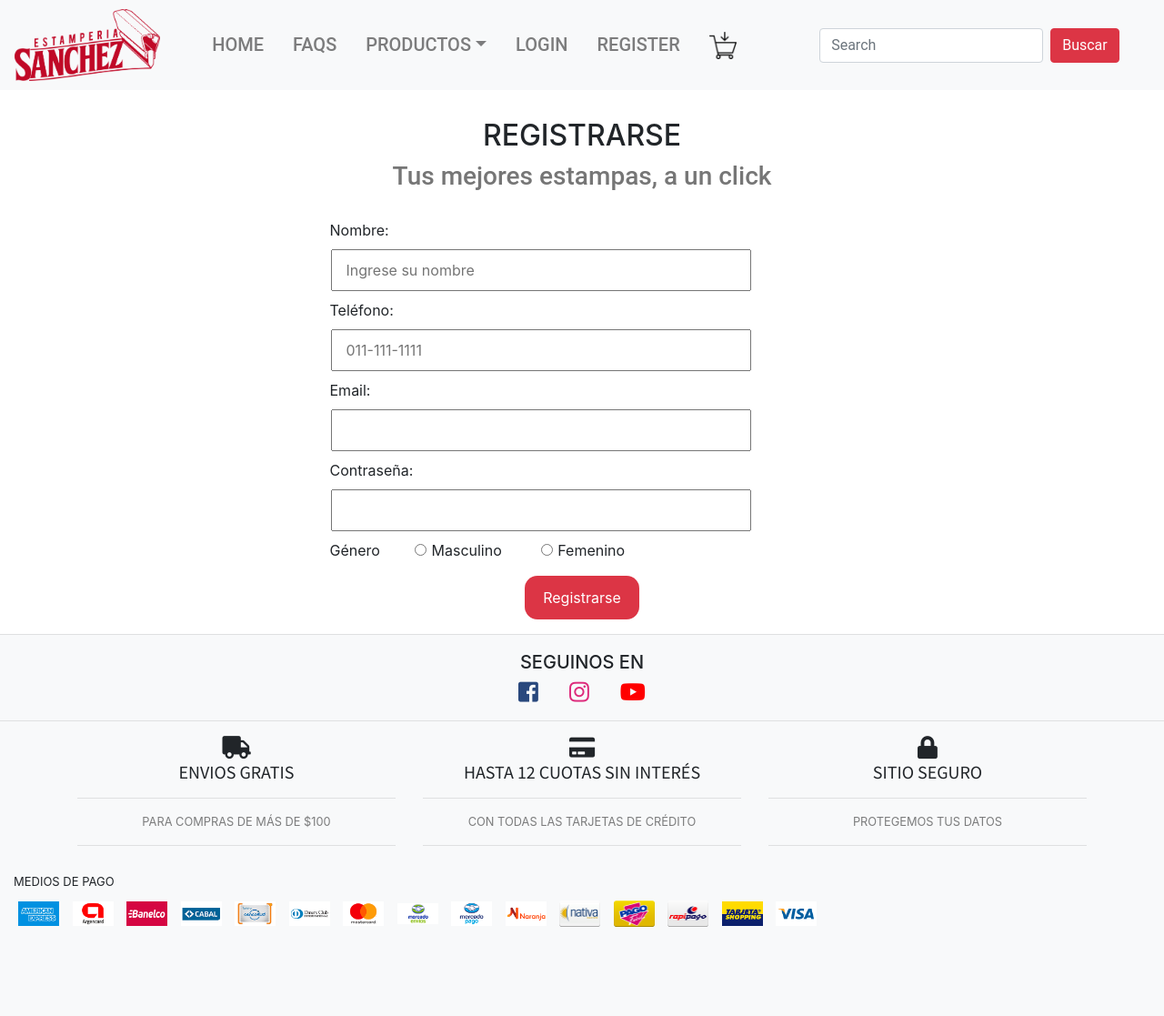
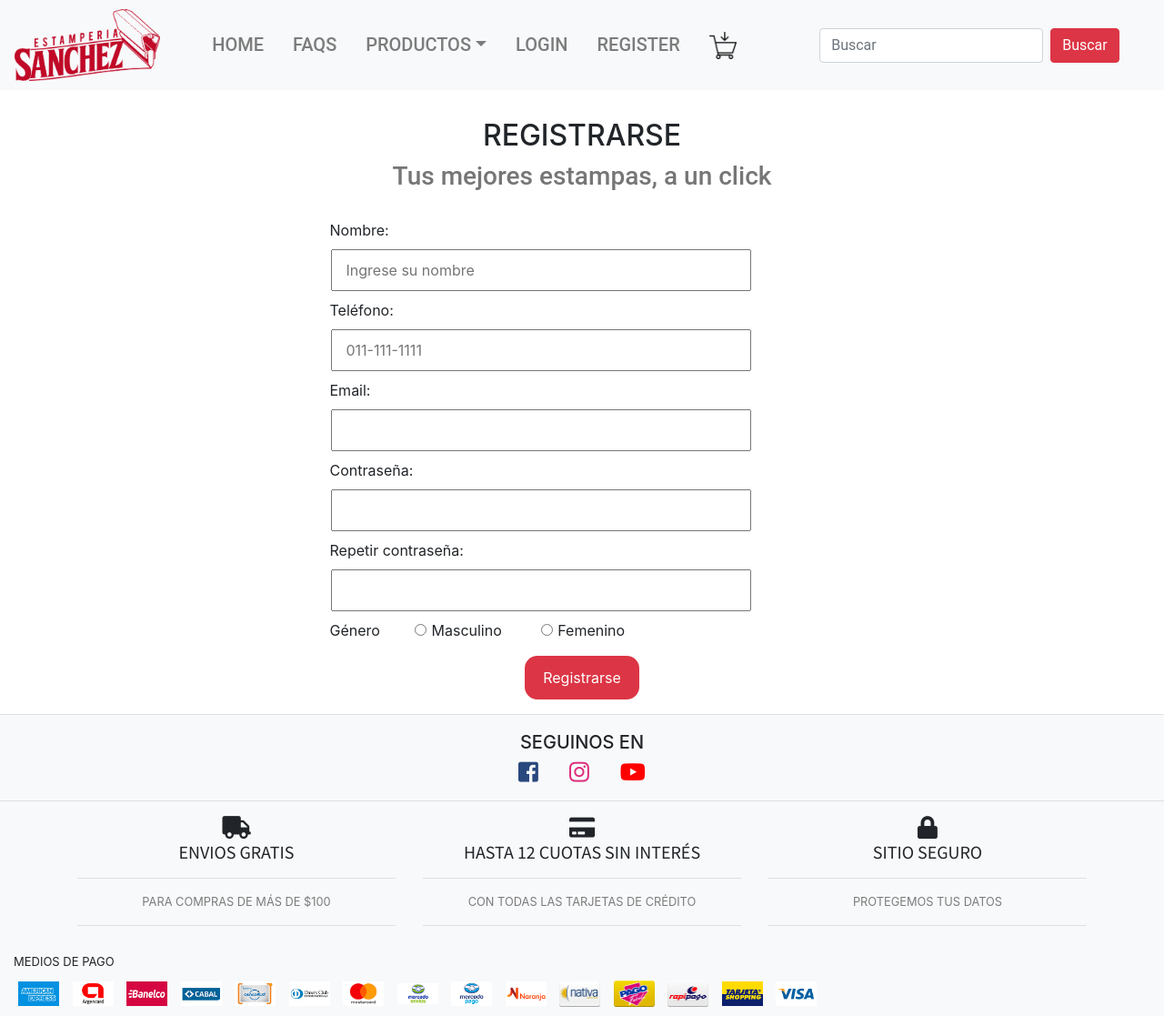
Before and after one commit to leatamola/EstamperiaSanchez, a PHP site: page /registrarUsuario.php in a window 1280 px wide. Shown: the whole page at 91% size. Before the commit the page ends 1019 px from the top, so only its background shows below. Run offline with PHP 8.4, Linux system fonts and the light colour scheme.

Commit message:
correccion header, repetir contraseña agregado

```diff
--- a/header.php
+++ b/header.php
@@ -31,7 +31,7 @@
           </li>
       </ul>
         <form class="form-inline my-2 my-lg-0 mr-auto ml-auto">
-          <input class="form-control mr-sm-2" type="Buscar" placeholder="Search" aria-label="Buscar">
+          <input class="form-control mr-sm-2" type="Buscar" placeholder="Buscar" aria-label="Buscar">
           <button class="btn btn-danger mr-auto ml-auto" type="submit">Buscar</button>
         </form>
 
--- a/registrarUsuario.php
+++ b/registrarUsuario.php
@@ -70,6 +70,12 @@
 
             <br><br>
 
+            <label class="etiqueta col-12" for="">Repetir contraseña:</label>
+
+            <input class="col-12 col-md-10 col-lg-10" type="password" name="userPass" maxlength="20" value=<?php echo $_POST['userPass']??'';?> >
+
+            <br><br>
+
             <label class="etiqueta col-12 col-md-2">Género</label>
               <label class="col-6 col-md-3"><input type="radio" name="userGender" value="m"
                 <?php
```
